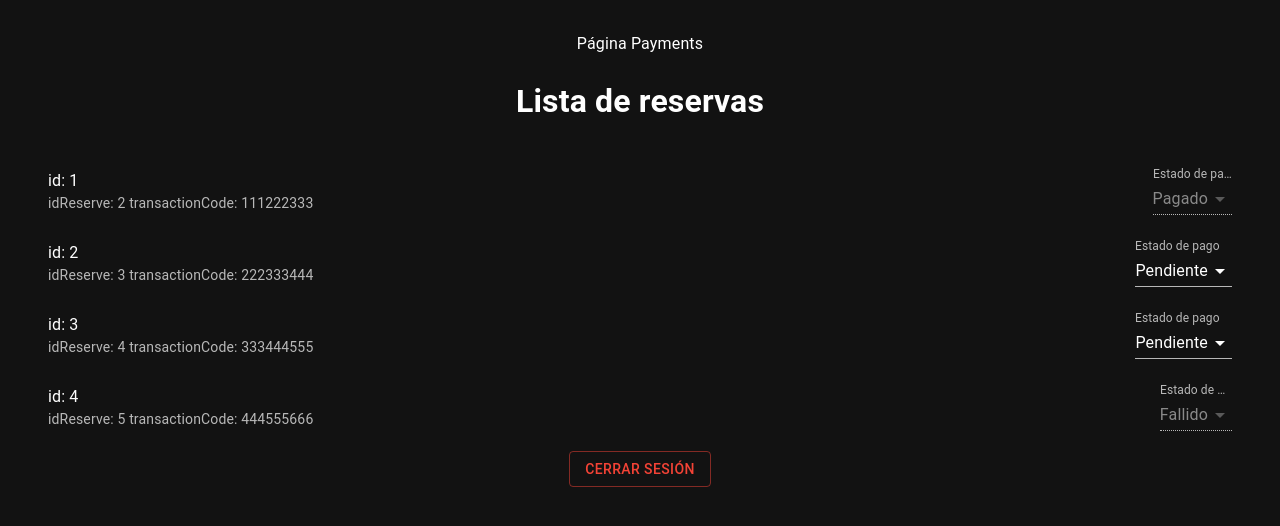
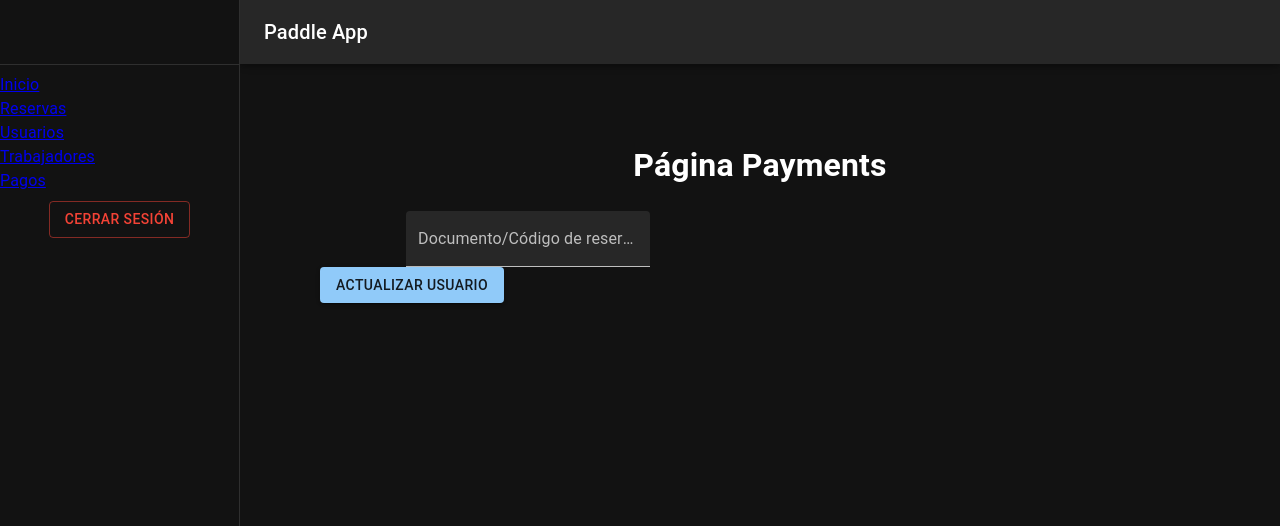
Before and after one commit to jokinz/docker-react-paddle-app, a React (Vite) app: page /payments in a window 1280 px wide. Shown: the top 526 px of the page. Built offline with nearby package versions, Linux system fonts and the light colour scheme.

Commit message:
added search

```diff
--- a/src/components/Payments/PaymentsList.tsx
+++ b/src/components/Payments/PaymentsList.tsx
@@ -2,7 +2,7 @@ import { useState } from 'react'
 
 import { Payment as PaymentType } from '../../types/payment'
 
-import { Grid, List, styled } from '@mui/material'
+import { Grid, List } from '@mui/material'
 
 import { updatePaymentById } from '../../api/payments/payment'
 import PaymentItem from './PaymentItem'
@@ -10,9 +10,7 @@ import PaymentItem from './PaymentItem'
 type props = { payments: PaymentType[] }
 const PaymentsList = ({ payments }: props) => {
   const [paymentsData, setPaymentsData] = useState(payments)
-  const Demo = styled('div')(({ theme }) => ({
-    backgroundColor: theme.palette.background.paper,
-  }))
+
   const handlePaymentStatusUpdate = async (
     index: number,
     payment: PaymentType
@@ -34,9 +32,8 @@ const PaymentsList = ({ payments }: props) => {
   if (paymentsData.length > 0) {
     return (
       <div>
-        <h1>Lista de reservas</h1>
+        <h1>Resultado</h1>
         <Grid item xs={12} md={6}>
-          <Demo>
             <List dense={false}>
               {paymentsData.map((payment, index) => (
                 <PaymentItem
@@ -47,7 +44,6 @@ const PaymentsList = ({ payments }: props) => {
                 />
               ))}
             </List>
-          </Demo>
         </Grid>
       </div>
     )
--- a/src/routes/PagePayments.tsx
+++ b/src/routes/PagePayments.tsx
@@ -1,39 +1,56 @@
-import { useEffect, useState } from 'react'
+import { useState } from 'react'
 
 import { Payment } from '../types/payment'
 
 import { getAllPayments } from '../api/payments/payment'
 
-import ButtonLogout from '../components/ButtonLogout'
+import { Button, Grid, TextField } from '@mui/material'
+
+import Drawer from '../components/Drawer'
 import ForceLogin from '../components/ForceLogin'
-import LoadingWrapper from '../components/LoadingWrapper'
 import PaymentsList from '../components/Payments/PaymentsList'
 
 const PagePayments = () => {
   const [paymentList, setPaymentList] = useState<Payment[]>([])
-  const [loading, setLoading] = useState(true)
-  useEffect(() => {
-    const getData = async () => {
+  const [searchValue, setSearchValue] = useState('')
+  const [searched, setSearched] = useState(false)
+
+  const handleSearchPaymentsClick = async () => {
+    try {
+      // TODO: update what functions calls
       const result = await getAllPayments()
       if (result) {
         setPaymentList(result)
-        setLoading(false)
       } else {
         setPaymentList([])
-        setLoading(false)
       }
+    } catch (error) {
+    } finally {
+      setSearched(true)
     }
-    getData()
-  }, [])
+  }
   return (
     <ForceLogin>
-      <div>
-        Página Payments
-        <LoadingWrapper loading={loading}>
-          <PaymentsList payments={paymentList} />
-        </LoadingWrapper>
-      </div>
-      <ButtonLogout />
+      <Drawer>
+        <h1>Página Payments</h1>
+        <Grid container>
+          <Grid item xs={6}>
+            <TextField
+              id="searchValue"
+              label="Documento/Código de reserva"
+              variant="filled"
+              value={searchValue}
+              onChange={(e) => setSearchValue(e.target.value)}
+            />
+            <Grid item xs={6}>
+              <Button variant="contained" onClick={handleSearchPaymentsClick}>
+                Actualizar usuario
+              </Button>
+            </Grid>
+          </Grid>
+        </Grid>
+        {searched && <PaymentsList payments={paymentList} />}
+      </Drawer>
     </ForceLogin>
   )
 }
```
